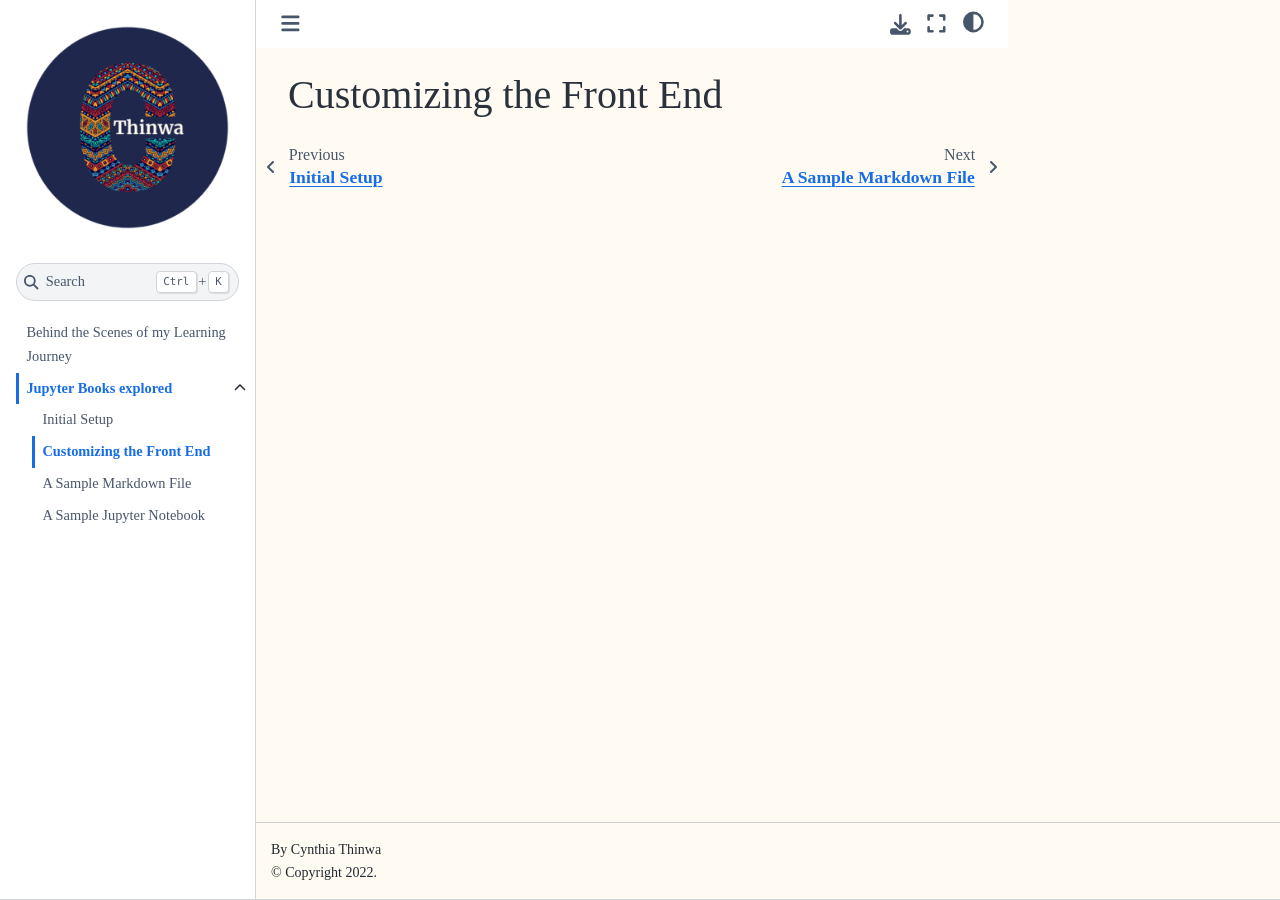
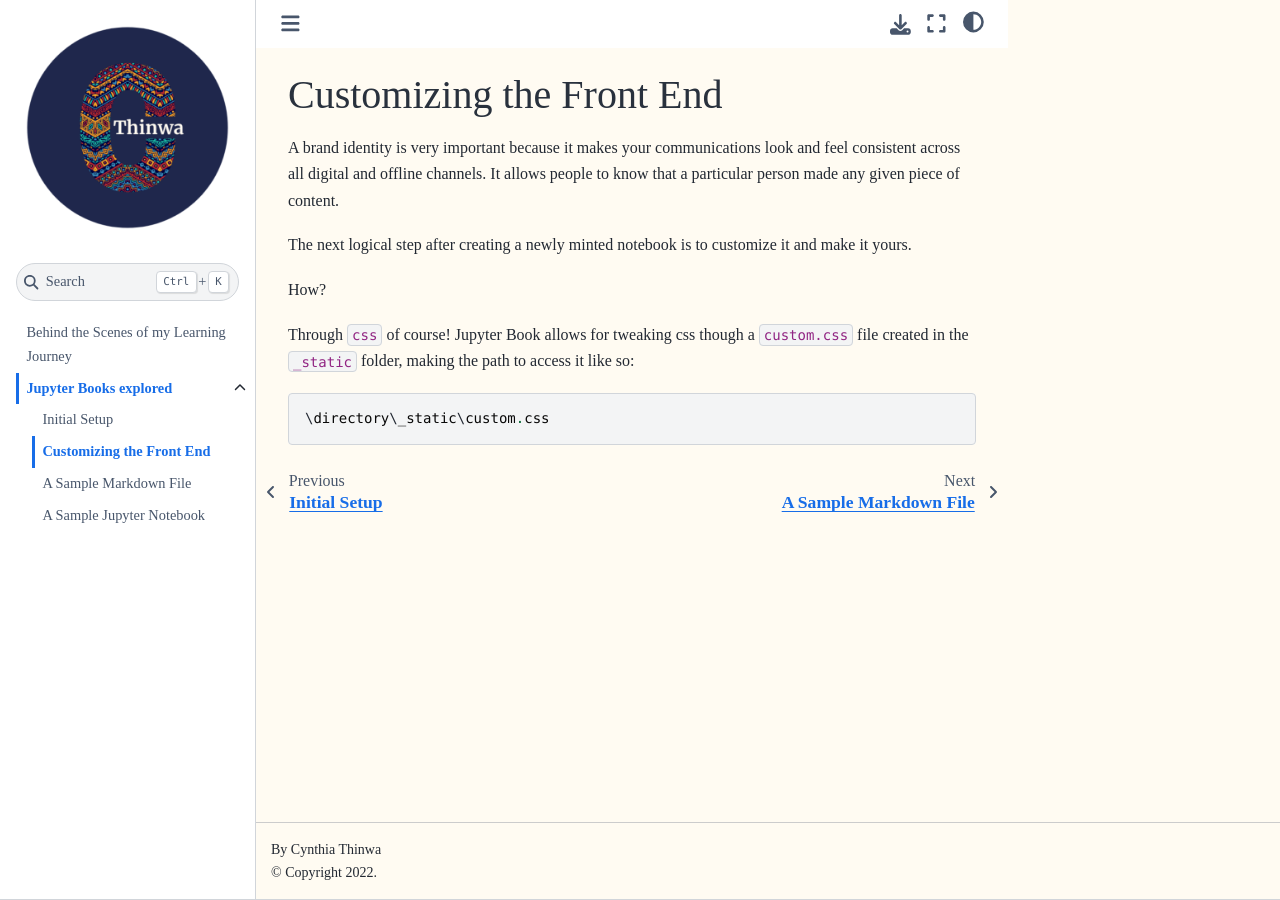
Before and after one commit to CeeThinwa/BTS-Continuous-Learning, a Jupyter Book: the page built from book/customised_front_end.md, in a window 1280 px wide. Built offline with Jupyter Book 1.0.4 settings and Sphinx 7.4.7 and the Sphinx Book theme 1.1.4, drawn with Linux system fonts in a browser that asks for light colours.

Commit message:
Update customised_front_end.md

````diff
--- a/book/customised_front_end.md
+++ b/book/customised_front_end.md
@@ -1 +1,20 @@
 # Customizing the Front End
+
+A brand identity is very important because it makes
+your communications look and feel consistent across
+all digital and offline channels. It allows people
+to know that a particular person made any given piece
+of content.
+
+The next logical step after creating a newly minted
+notebook is to customize it and make it yours.
+
+How?
+
+Through `css` of course! Jupyter Book allows for
+tweaking css though a `custom.css` file created in the
+`_static` folder, making the path to access it like so:
+
+```
+\directory\_static\custom.css
+```
````
